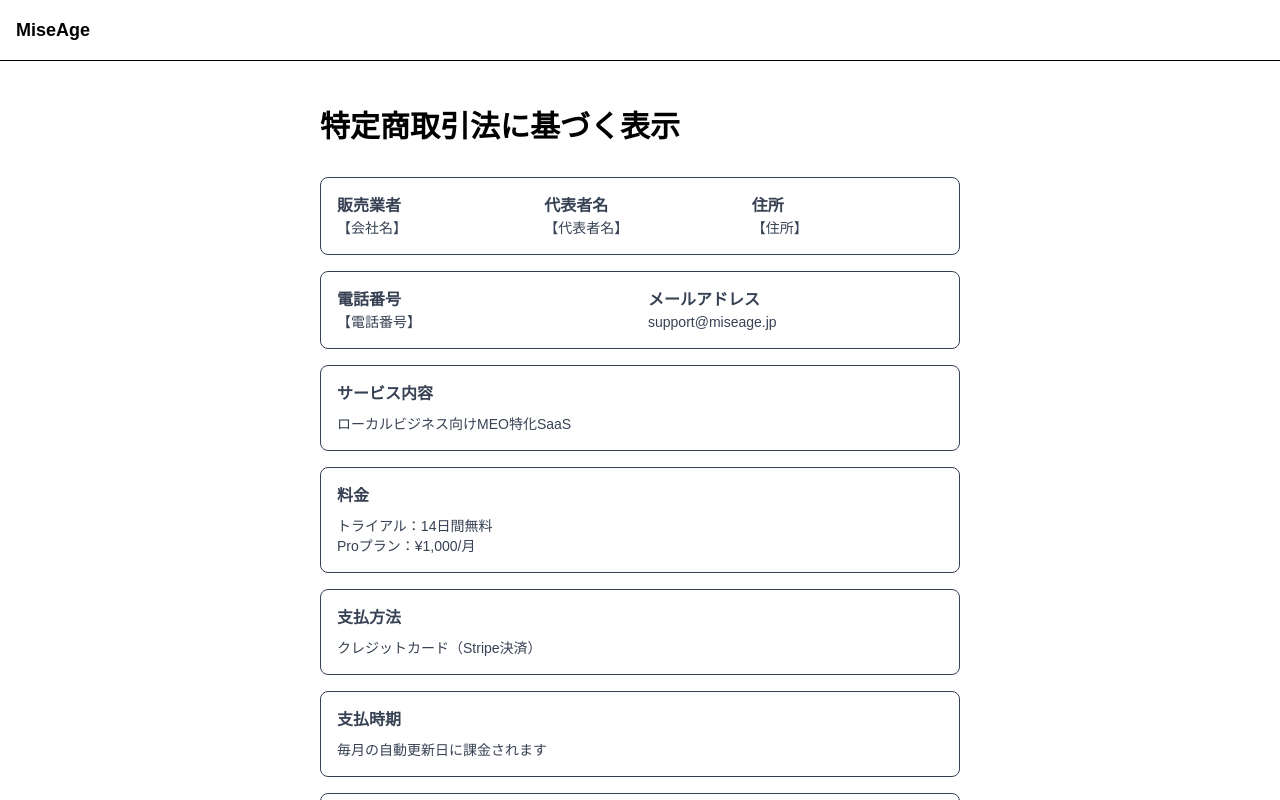
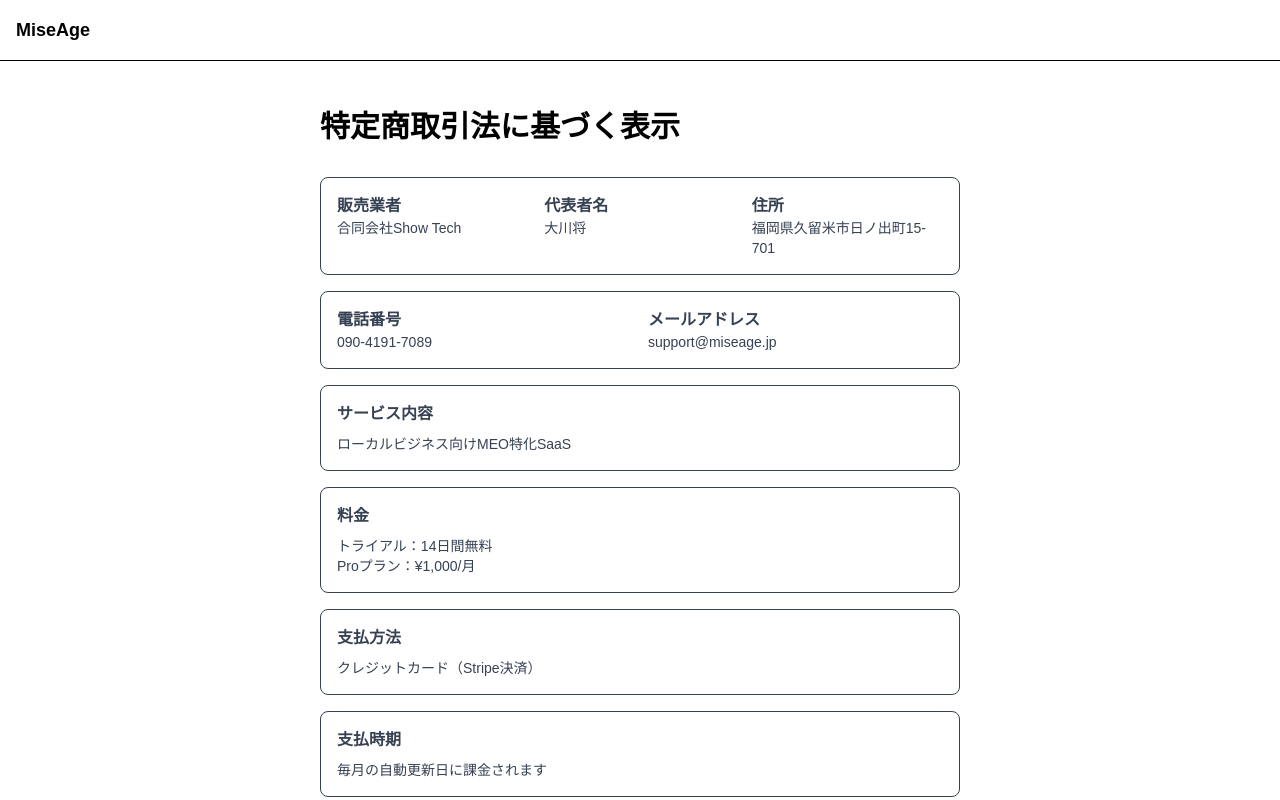
Before and after one commit to dev-scheman/miseage, a Next.js app: page /tokushoho in a window 1280 px wide. Shown: the top 800 px of the page. Built offline with nearby package versions, Linux system fonts and the light colour scheme.

Commit message:
Update legal pages: add company info to tokushoho and add noindex meta tags

```diff
--- a/src/app/contact/page.tsx
+++ b/src/app/contact/page.tsx
@@ -6,7 +6,11 @@ export default function ContactPage() {
   const router = useRouter();
 
   return (
-    <div className="min-h-screen bg-white text-black">
+    <>
+      <head>
+        <meta name="robots" content="noindex" />
+      </head>
+      <div className="min-h-screen bg-white text-black">
       <header className="border-b p-4">
         <button
           onClick={() => router.push("/")}
@@ -59,5 +63,6 @@ export default function ContactPage() {
         </div>
       </div>
     </div>
+    </>
   );
 }
--- a/src/app/privacy/page.tsx
+++ b/src/app/privacy/page.tsx
@@ -6,7 +6,11 @@ export default function PrivacyPage() {
   const router = useRouter();
 
   return (
-    <div className="min-h-screen bg-white text-black">
+    <>
+      <head>
+        <meta name="robots" content="noindex" />
+      </head>
+      <div className="min-h-screen bg-white text-black">
       <header className="border-b p-4">
         <button
           onClick={() => router.push("/")}
@@ -67,5 +71,6 @@ export default function PrivacyPage() {
         </p>
       </div>
     </div>
+    </>
   );
 }
--- a/src/app/terms/page.tsx
+++ b/src/app/terms/page.tsx
@@ -6,7 +6,11 @@ export default function TermsPage() {
   const router = useRouter();
 
   return (
-    <div className="min-h-screen bg-white text-black">
+    <>
+      <head>
+        <meta name="robots" content="noindex" />
+      </head>
+      <div className="min-h-screen bg-white text-black">
       <header className="border-b p-4">
         <button
           onClick={() => router.push("/")}
@@ -74,5 +78,6 @@ export default function TermsPage() {
         </p>
       </div>
     </div>
+    </>
   );
 }
--- a/src/app/tokushoho/page.tsx
+++ b/src/app/tokushoho/page.tsx
@@ -1,12 +1,17 @@
 "use client";
 
 import { useRouter } from "next/navigation";
+import Head from "next/head";
 
 export default function TokushoholPage() {
   const router = useRouter();
 
   return (
-    <div className="min-h-screen bg-white text-black">
+    <>
+      <head>
+        <meta name="robots" content="noindex" />
+      </head>
+      <div className="min-h-screen bg-white text-black">
       <header className="border-b p-4">
         <button
           onClick={() => router.push("/")}
@@ -23,22 +28,22 @@ export default function TokushoholPage() {
           <div className="grid grid-cols-3 gap-4 border rounded-lg p-4">
             <div>
               <p className="font-semibold">販売業者</p>
-              <p className="text-sm">【会社名】</p>
+              <p className="text-sm">合同会社Show Tech</p>
             </div>
             <div>
               <p className="font-semibold">代表者名</p>
-              <p className="text-sm">【代表者名】</p>
+              <p className="text-sm">大川将</p>
             </div>
             <div>
               <p className="font-semibold">住所</p>
-              <p className="text-sm">【住所】</p>
+              <p className="text-sm">福岡県久留米市日ノ出町15-701</p>
             </div>
           </div>
 
           <div className="grid grid-cols-2 gap-4 border rounded-lg p-4">
             <div>
               <p className="font-semibold">電話番号</p>
-              <p className="text-sm">【電話番号】</p>
+              <p className="text-sm">090-4191-7089</p>
             </div>
             <div>
               <p className="font-semibold">メールアドレス</p>
@@ -91,5 +96,6 @@ export default function TokushoholPage() {
         </p>
       </div>
     </div>
+    </>
   );
 }
```
